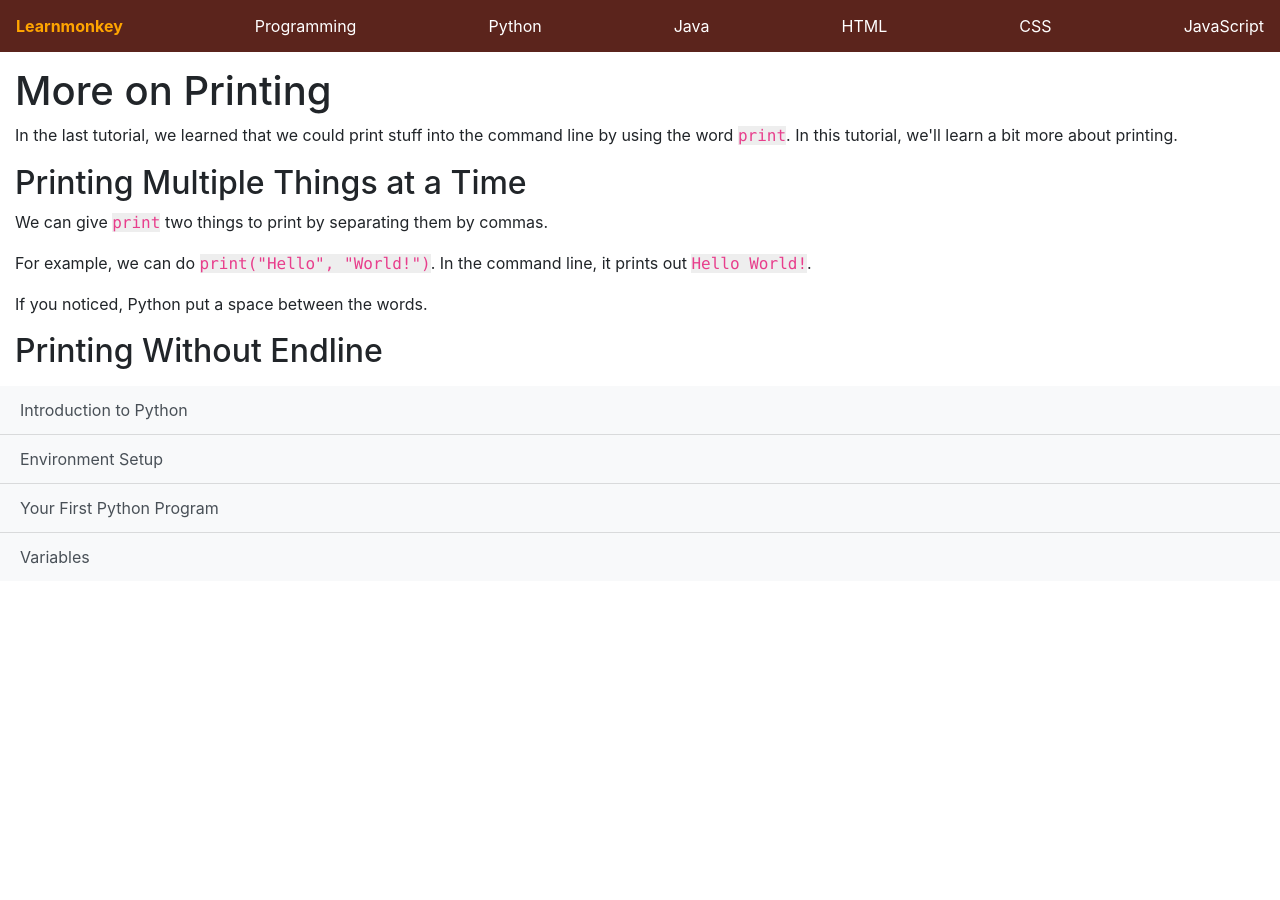
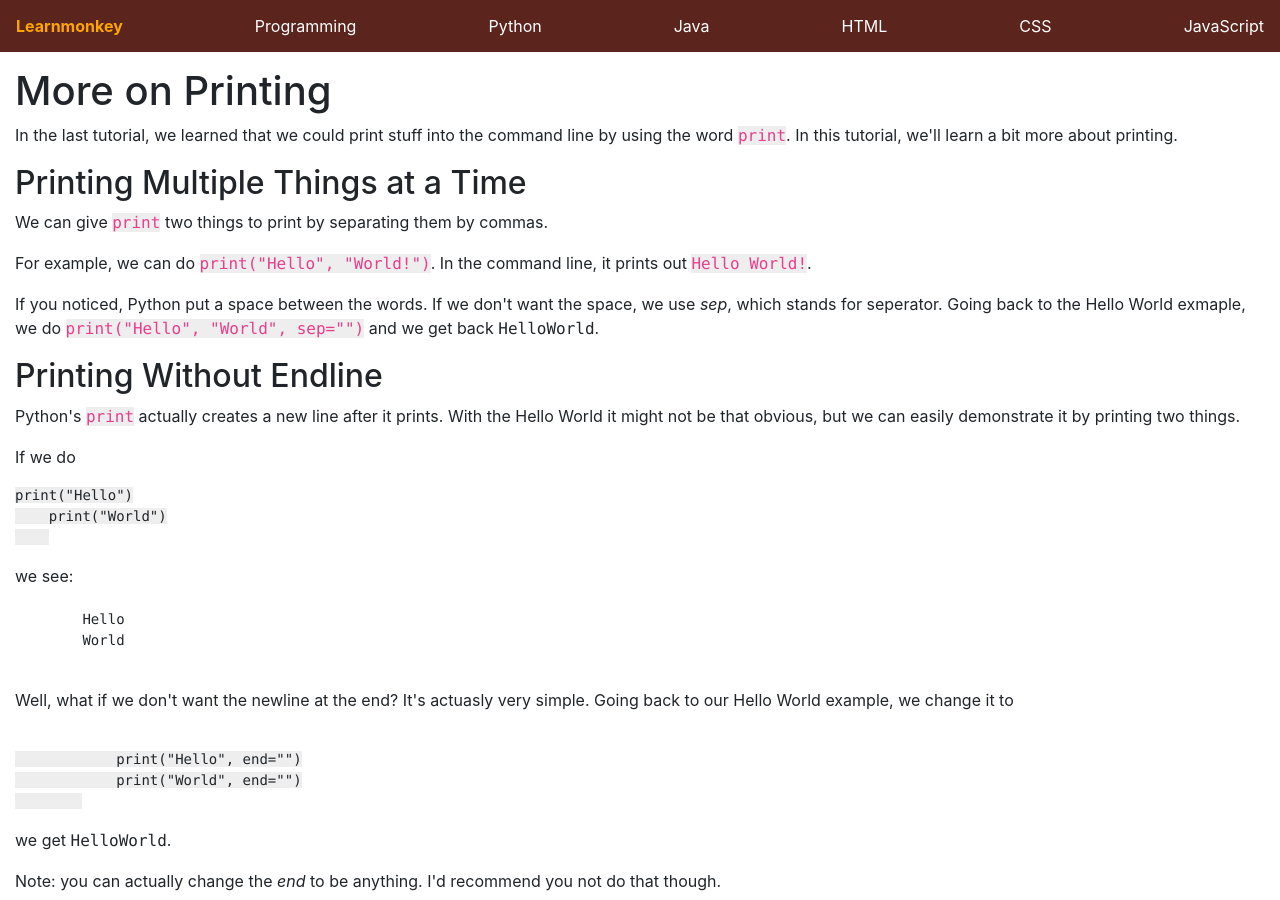
Before and after one commit to learnmonkey/learnmonkey.github.io, a Jekyll site: the page built from programming/python/more-on-printing.html, in a window 1280 px wide and 900 px high. Built offline with Jekyll 4.4.1, drawn with Linux system fonts in a browser that asks for light colours.

Commit message:
Expand printing tutorial

```diff
--- a/programming/python/more-on-printing.html
+++ b/programming/python/more-on-printing.html
@@ -10,9 +10,23 @@ title: More on Printing in Python
     <h2>Printing Multiple Things at a Time</h2>
     <p>We can give <code>print</code> two things to print by separating them by commas.</p>
     <p>For example, we can do <code>print("Hello", "World!")</code>. In the command line, it prints out <code>Hello World!</code>.</p>
-    <p>If you noticed, Python put a space between the words.</p>
+    <p>If you noticed, Python put a space between the words. If we don't want the space, we use <var>sep</var>, which stands for seperator. Going back to the Hello World exmaple, we do <code>print("Hello", "World", sep="")</code> and we get back <samp>HelloWorld</samp>.</p>
 </section>
 
 <section>
     <h2>Printing Without Endline</h2>
+    <p>Python's <code>print</code> actually creates a new line after it prints. With the Hello World it might not be that obvious, but we can easily demonstrate it by printing two things.</p>
+    <p>If we do <pre><code>print("Hello")
+    print("World")
+    </code></pre> we see: <pre><samp>
+        Hello
+        World
+    </samp></pre></p>
+    <p>Well, what if we don't want the newline at the end? It's actuasly very simple. Going back to our Hello World example, we change it to
+        <pre><code>
+            print("Hello", end="")
+            print("World", end="")
+        </code></pre> we get <samp>HelloWorld</samp>.
+    </p>
+    <p>Note: you can actually change the <var>end</var> to be anything. I'd recommend you not do that though.</p>
 </section>
```
